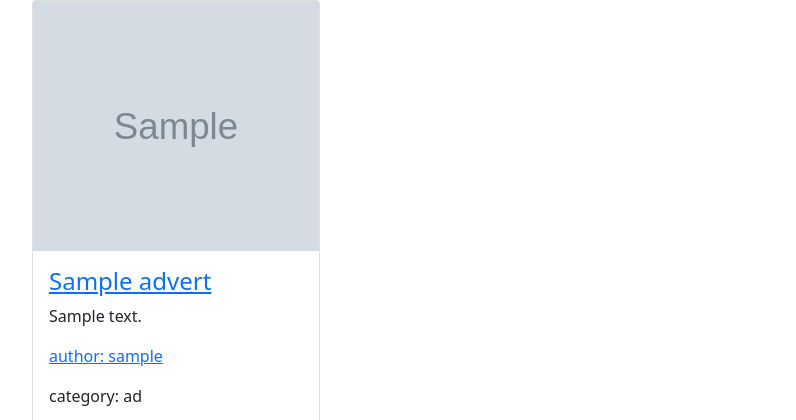
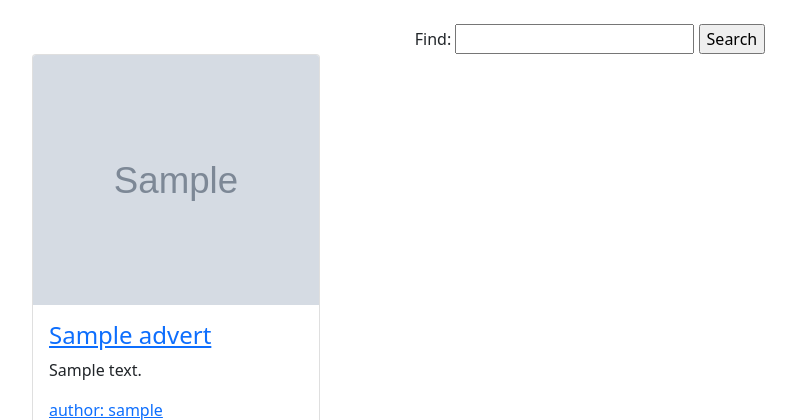
Before and after one commit to UuljanAitnazarova/advert_project, a Django app: page / in a window 1280 px wide. Shown: the part 56-476 px from the top of the page, without its empty margins (50-846 px from the left). Run offline with Django 3.2, Linux system fonts and the light colour scheme; tables that the repository leaves empty hold one stand-in row (values such as "Sample post"); grey boxes marked "Sample" are stand-in pictures.

Commit message:
Added feature for searching adverts by title in AdvertListView Page and Approval ListView page

```diff
--- a/server/advert/forms.py
+++ b/server/advert/forms.py
@@ -1,6 +1,11 @@
+from django import forms
 from django.forms import ModelForm
 
 from advert.models import Advert
+
+
+class SearchForm(forms.Form):
+    search_value = forms.CharField(max_length=100, required=False, label='Find')
 
 
 class AdvertForm(ModelForm):
--- a/server/advert/templates/adverts/approval.html
+++ b/server/advert/templates/adverts/approval.html
@@ -2,6 +2,12 @@
 {% extends 'base.html' %}
 
 {% block content %}
+    <div class="mt-4">
+        {% if ads %}
+            {% include "partial/search_form.html" %}
+        {% endif %}
+        </div>
+
     {% for ad in ads %}
         <div class="card" style="width: 18rem;">
         {% if ad.image %}
--- a/server/advert/templates/adverts/list.html
+++ b/server/advert/templates/adverts/list.html
@@ -9,6 +9,13 @@
 {% endblock %}
 
 {% block content %}
+        <div class="mt-4">
+        {% if ads %}
+            {% include "partial/search_form.html" %}
+        {% endif %}
+        </div>
+
+
     {% for ad in ads %}
         <div class="card" style="width: 18rem;">
         {% if ad.image %}
--- /dev/null
+++ b/server/advert/templates/partial/search_form.html
@@ -0,0 +1,8 @@
+<form class="text-center" action="" method="GET">
+    <label for="{{ search_form.search_value.id_for_label }}">{{ search_form.search_value.label }}:</label>
+    {{ search_form.search_value }}
+    <input type="submit" value="Search">
+    {% for error in search_form.search_value.errors %}
+        <p class="form-error">{{ error }}</p>
+    {% endfor %}
+</form>
--- a/server/advert/views/advert.py
+++ b/server/advert/views/advert.py
@@ -1,11 +1,12 @@
 from django.shortcuts import redirect
 from django.urls import reverse
+from django.db.models import Q
 from django.contrib.auth.mixins import PermissionRequiredMixin, LoginRequiredMixin
+from django.utils.http import urlencode
 from django.views.generic import ListView, CreateView, DetailView, DeleteView, UpdateView
 
 from advert.models import Advert
-from advert.forms import AdvertForm
-
+from advert.forms import AdvertForm, SearchForm
 
 
 class AdvertListView(ListView):
@@ -15,8 +16,36 @@ class AdvertListView(ListView):
     paginate_related_by = 4
     paginate_related_orphans = 0
 
+
+    def get(self, request, **kwargs):
+        self.form = SearchForm(request.GET)
+        self.search_data = self.get_search_data()
+        return super(AdvertListView, self).get(request, **kwargs)
+
+
     def get_queryset(self):
-        return Advert.objects.all().filter(moderated=True).order_by('-post_date')
+        queryset = super().get_queryset()
+
+        if self.search_data:
+            queryset = queryset.filter(
+                Q(title__icontains=self.search_data)
+            )
+        return queryset.filter(moderated=True).order_by('-post_date')
+
+    def get_search_data(self):
+        if self.form.is_valid():
+            return self.form.cleaned_data['search_value']
+        return None
+
+    def get_context_data(self, **kwargs):
+        context = super().get_context_data(**kwargs)
+        context['adverts'] = Advert.objects.all().filter(moderated=True).order_by('-post_date')
+        context['search_form'] = self.form
+
+        if self.search_data:
+            context['query'] = urlencode({'search_value': self.search_data})
+        return context
+
 
 
 class AdvertCreateView(LoginRequiredMixin, CreateView):
@@ -40,8 +69,33 @@ class ApprovalListView(PermissionRequiredMixin, ListView):
     paginate_related_orphans = 0
     permission_required = 'advert.approve'
 
+    def get(self, request, **kwargs):
+        self.form = SearchForm(request.GET)
+        self.search_data = self.get_search_data()
+        return super(ApprovalListView, self).get(request, **kwargs)
+
     def get_queryset(self):
-        return Advert.objects.all().filter(moderated=False).order_by('created_date')
+        queryset = super().get_queryset()
+
+        if self.search_data:
+            queryset = queryset.filter(
+                Q(title__icontains=self.search_data)
+            )
+        return queryset.filter(moderated=False).order_by('created_date')
+
+    def get_search_data(self):
+        if self.form.is_valid():
+            return self.form.cleaned_data['search_value']
+        return None
+
+    def get_context_data(self, **kwargs):
+        context = super().get_context_data(**kwargs)
+        context['adverts'] = Advert.objects.all().filter(moderated=False).order_by('created_date')
+        context['search_form'] = self.form
+
+        if self.search_data:
+            context['query'] = urlencode({'search_value': self.search_data})
+        return context
 
     def has_permission(self):
         return super().has_permission()
```
